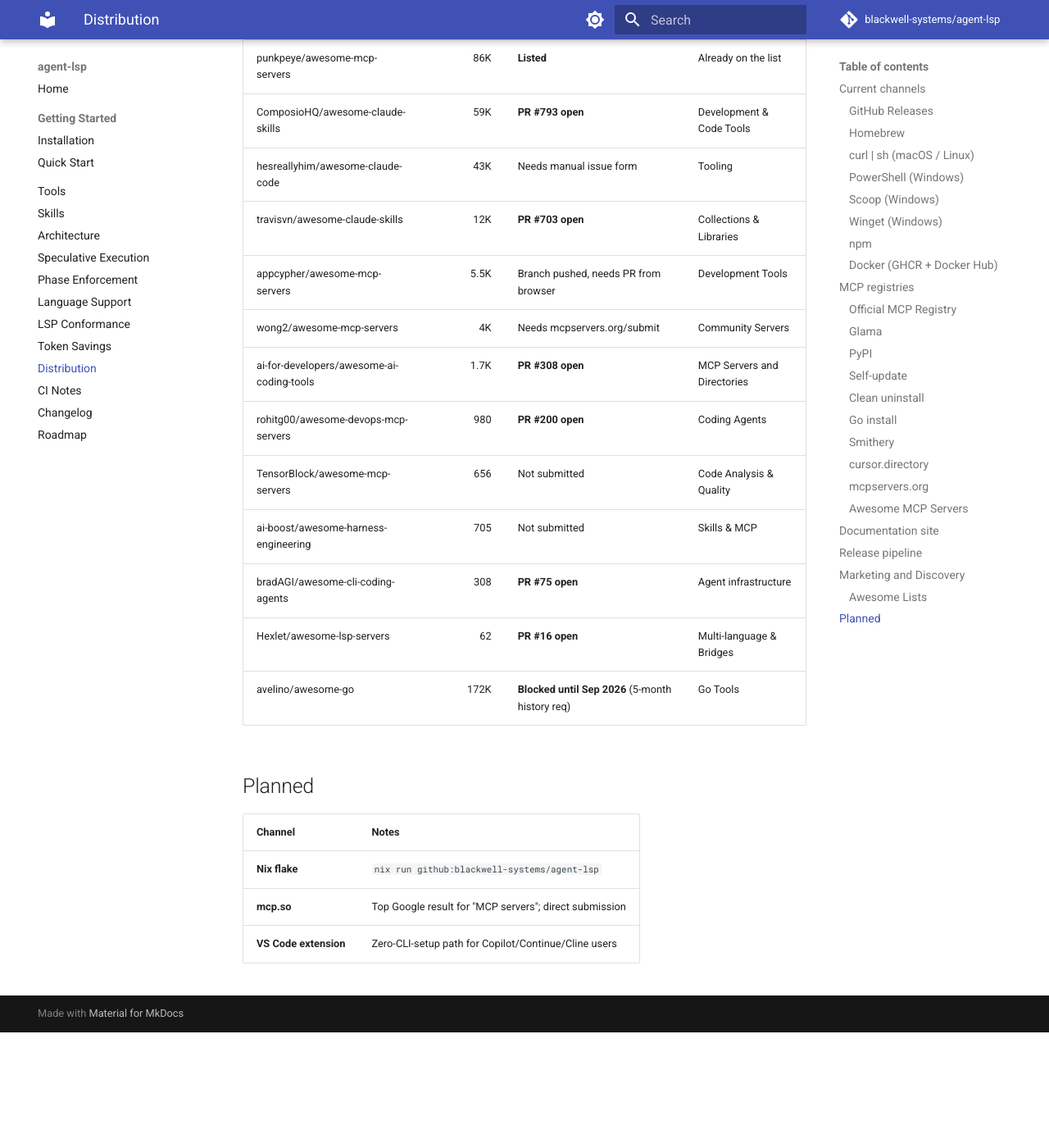
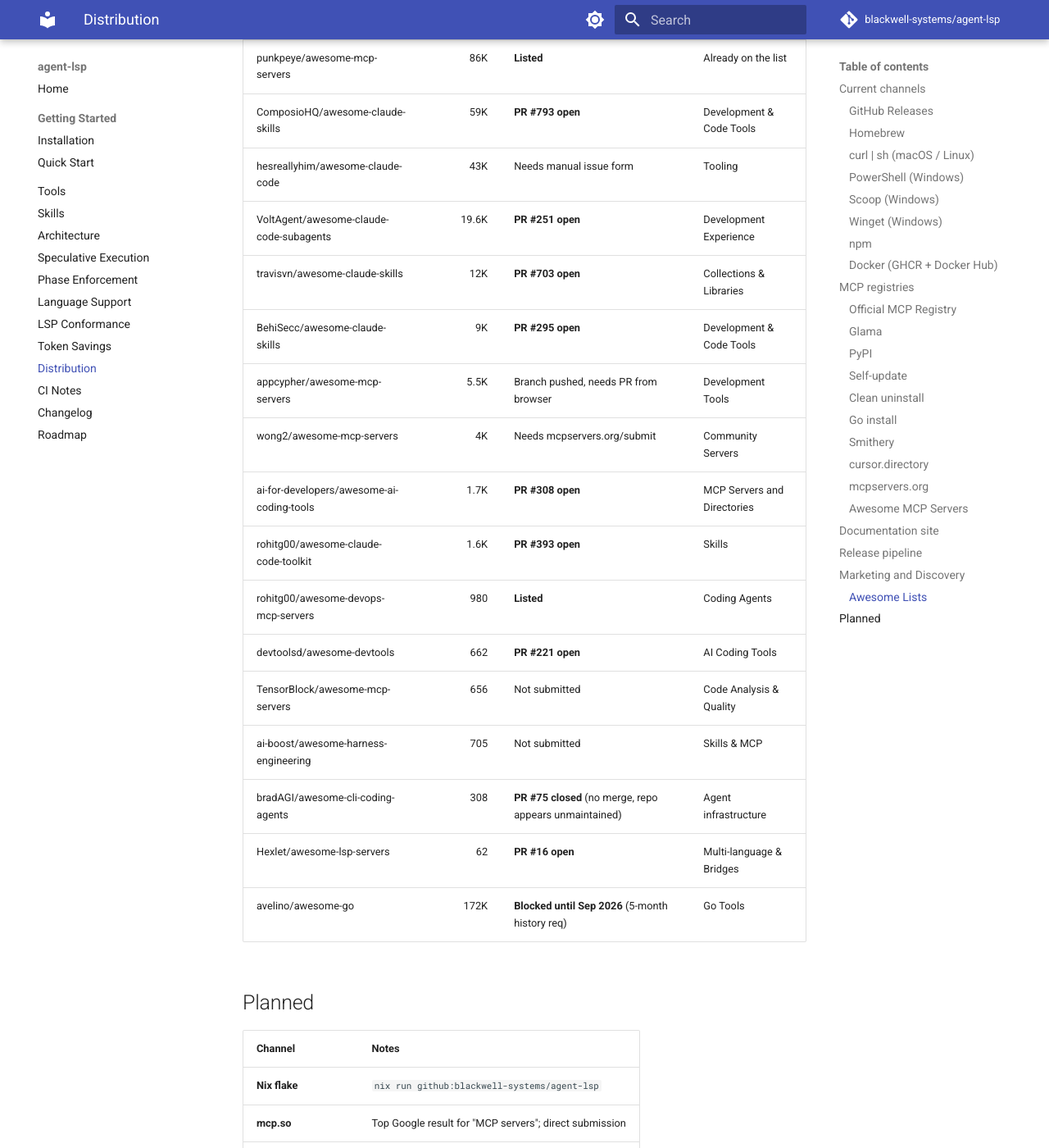
Before and after one commit to blackwell-systems/agent-lsp, an MkDocs documentation site: the page built from docs/distribution.md, in a window 1280 px wide and 1400 px high, scrolled down 5479 px. Shown: the whole window at 82% size. Built offline with MkDocs 1.6.1 and Material for MkDocs 9.7.7, drawn with Linux system fonts in a browser that asks for light colours; comment, search, counter and statistics services are not loaded; before the commit the page ends 6738 px from its top, so only the background shows below that.

Commit message:
docs: track 4 new awesome list submissions
Added PRs to distribution.md:
- VoltAgent/awesome-claude-code-subagents #251 (19.6K stars)
- BehiSecc/awesome-claude-skills #295 (9K stars)
- rohitg00/awesome-claude-code-toolkit #393 (1.6K stars)
- devtoolsd/awesome-devtools #221 (662 stars)

Also updated:
- rohitg00/awesome-devops-mcp-servers: marked as Listed (merged)
- bradAGI/awesome-cli-coding-agents: marked PR as closed (unmaintained repo)

Total reach: 31.8K stars across 4 new submissions

```diff
--- a/docs/distribution.md
+++ b/docs/distribution.md
@@ -176,14 +176,18 @@
 | punkpeye/awesome-mcp-servers | 86K | **Listed** | Already on the list |
 | ComposioHQ/awesome-claude-skills | 59K | **PR #793 open** | Development & Code Tools |
 | hesreallyhim/awesome-claude-code | 43K | Needs manual issue form | Tooling |
+| VoltAgent/awesome-claude-code-subagents | 19.6K | **PR #251 open** | Development Experience |
 | travisvn/awesome-claude-skills | 12K | **PR #703 open** | Collections & Libraries |
+| BehiSecc/awesome-claude-skills | 9K | **PR #295 open** | Development & Code Tools |
 | appcypher/awesome-mcp-servers | 5.5K | Branch pushed, needs PR from browser | Development Tools |
 | wong2/awesome-mcp-servers | 4K | Needs mcpservers.org/submit | Community Servers |
 | ai-for-developers/awesome-ai-coding-tools | 1.7K | **PR #308 open** | MCP Servers and Directories |
-| rohitg00/awesome-devops-mcp-servers | 980 | **PR #200 open** | Coding Agents |
+| rohitg00/awesome-claude-code-toolkit | 1.6K | **PR #393 open** | Skills |
+| rohitg00/awesome-devops-mcp-servers | 980 | **Listed** | Coding Agents |
+| devtoolsd/awesome-devtools | 662 | **PR #221 open** | AI Coding Tools |
 | TensorBlock/awesome-mcp-servers | 656 | Not submitted | Code Analysis & Quality |
 | ai-boost/awesome-harness-engineering | 705 | Not submitted | Skills & MCP |
-| bradAGI/awesome-cli-coding-agents | 308 | **PR #75 open** | Agent infrastructure |
+| bradAGI/awesome-cli-coding-agents | 308 | **PR #75 closed** (no merge, repo appears unmaintained) | Agent infrastructure |
 | Hexlet/awesome-lsp-servers | 62 | **PR #16 open** | Multi-language & Bridges |
 | avelino/awesome-go | 172K | **Blocked until Sep 2026** (5-month history req) | Go Tools |
 
```
Also changed, not shown: 1 other file.
